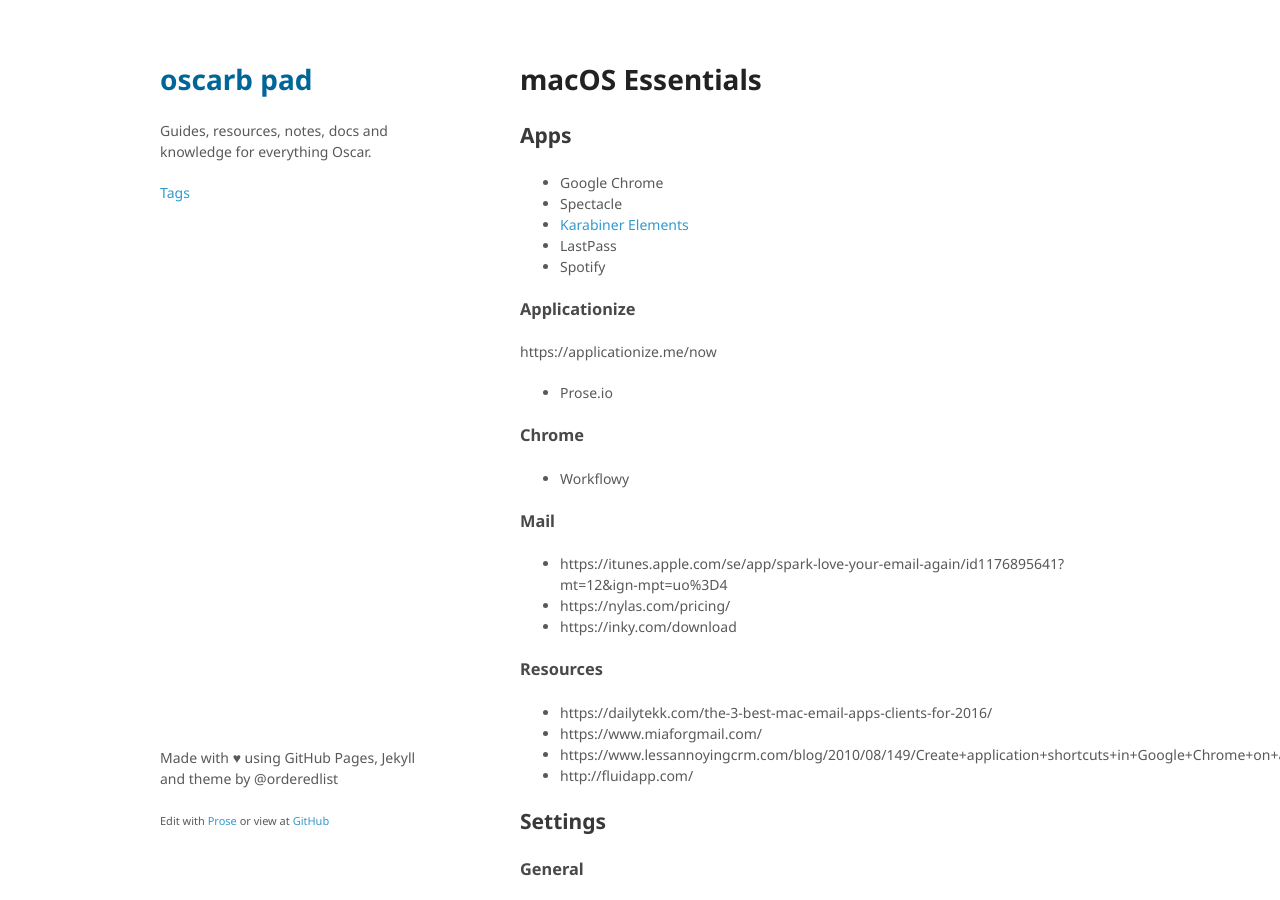
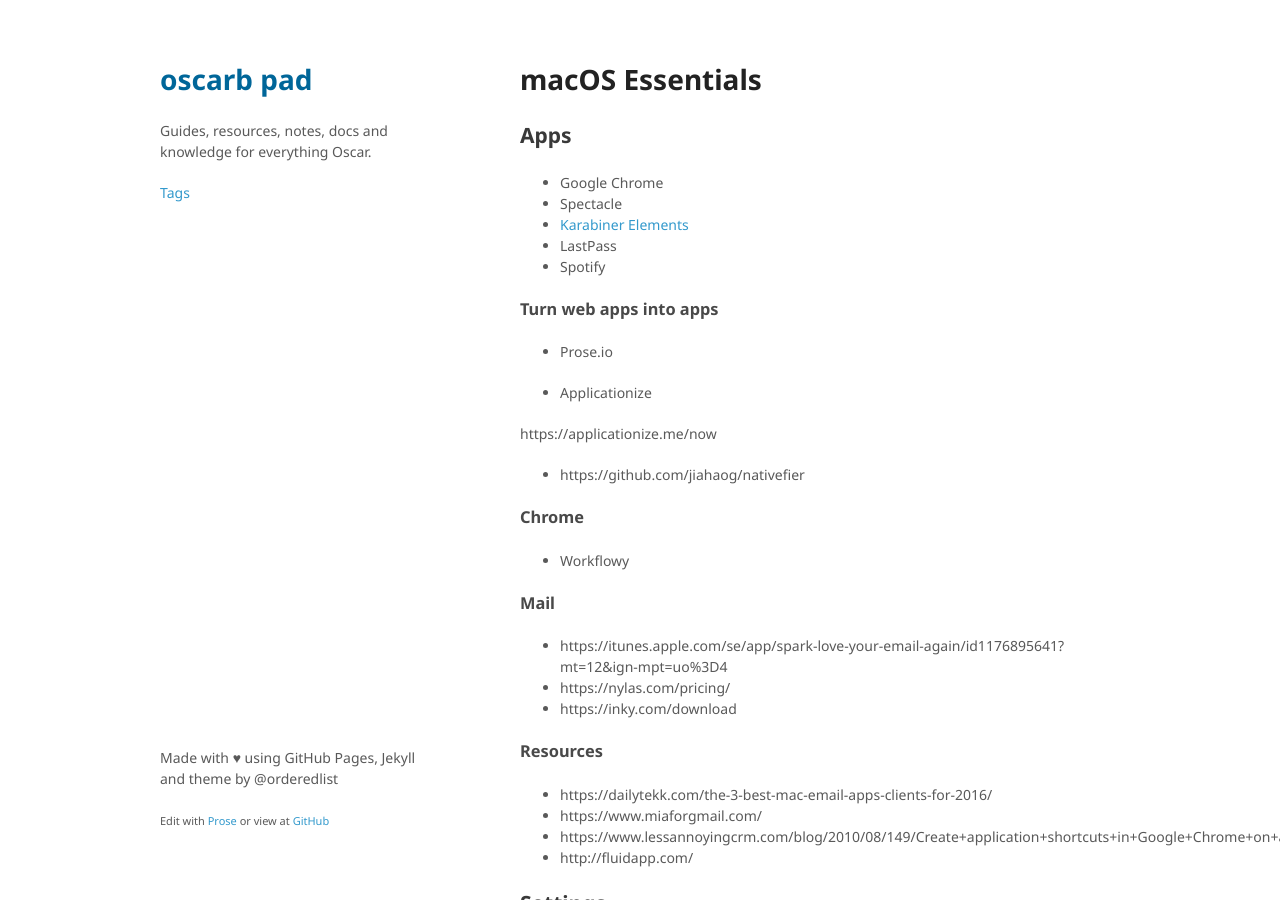
Before and after one commit to oscarb/pad, a Jekyll site: the page built from _docs/macos-essentials.md, in a window 1280 px wide and 900 px high. Built offline with Jekyll 4.4.1, drawn with Linux system fonts in a browser that asks for light colours; some web fonts are replaced.

Commit message:
Updated macos-essentials.md

```diff
--- a/_docs/macos-essentials.md
+++ b/_docs/macos-essentials.md
@@ -15,11 +15,17 @@ published: true
 - LastPass
 - Spotify
 
-### Applicationize
+### Turn web apps into apps
+
+- Prose.io
+
+* Applicationize
 
 https://applicationize.me/now
 
-- Prose.io
+* https://github.com/jiahaog/nativefier
+
+
 
 
 ### Chrome
```
